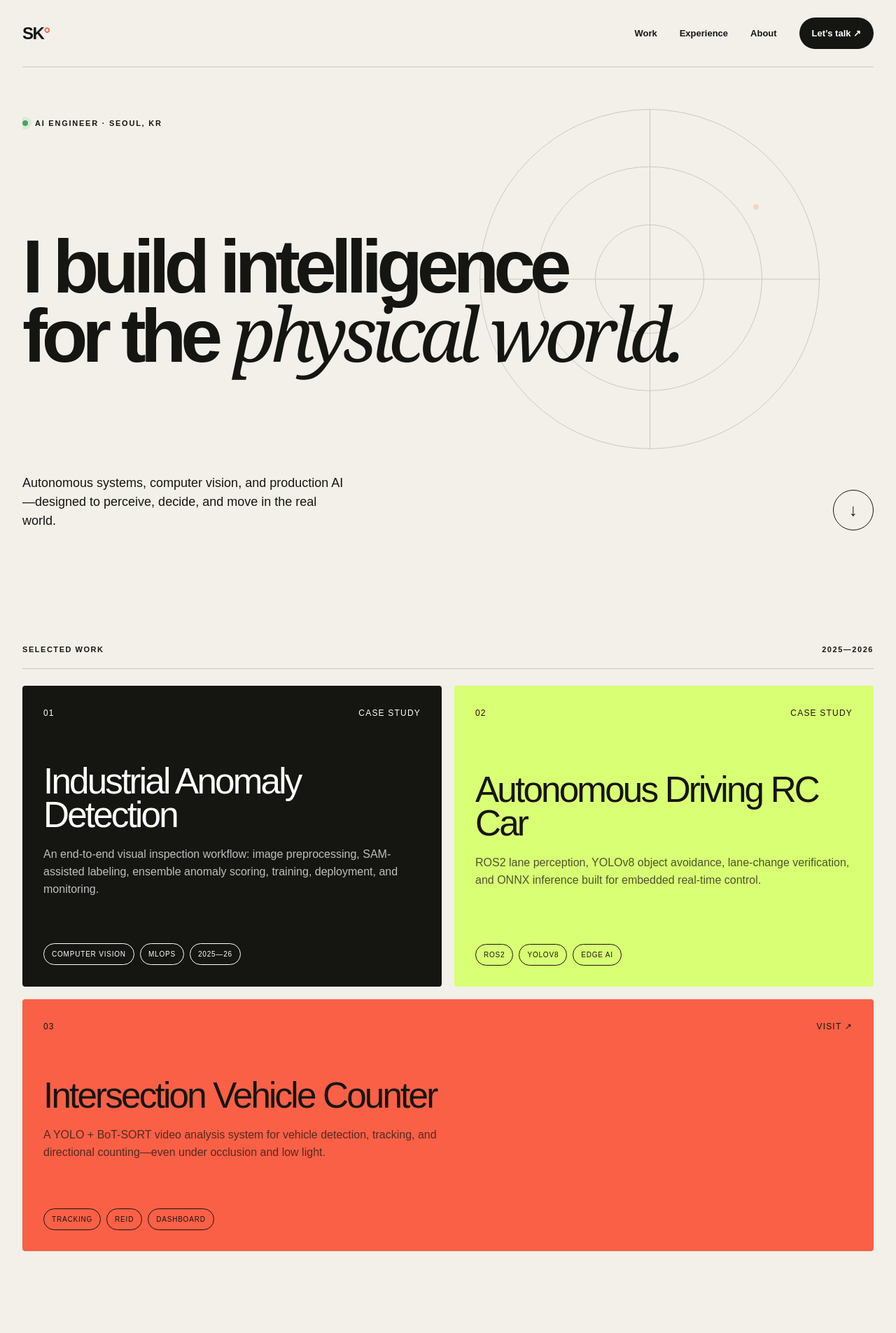
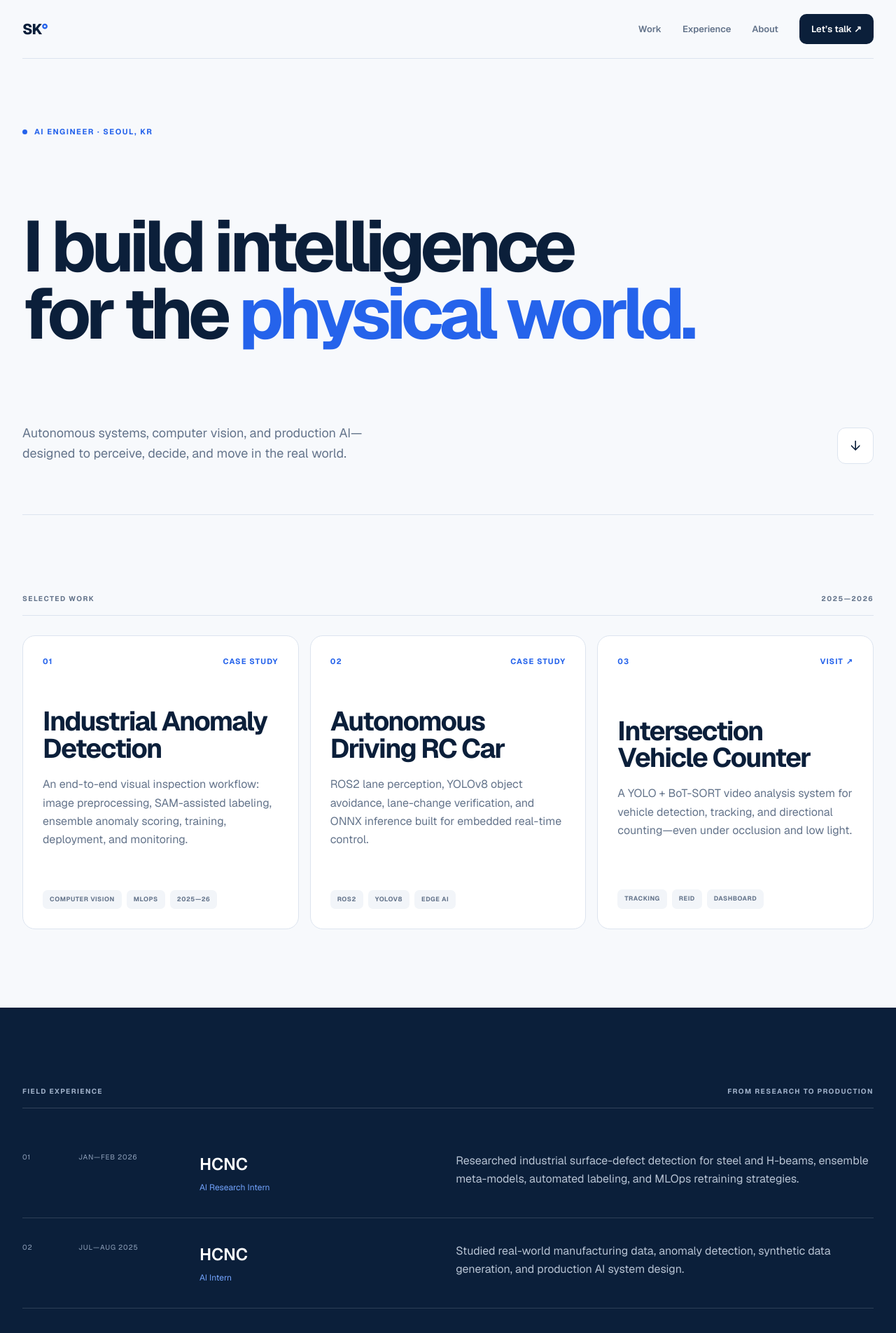
Before and after one commit to tjrud/portfolio, a Next.js app: page / in a window 1280 px wide. Shown: the top 1905 px of the page at 70% size. Built offline with nearby package versions, Linux system fonts and the light colour scheme.

Commit message:
Refine portfolio with navy and blue system

```diff
--- a/app/globals.css
+++ b/app/globals.css
@@ -1,57 +1,118 @@
 @import 'tailwindcss';
 
-:root { --ink:#151512; --paper:#f2f0e9; --lime:#c9ff3d; --coral:#fa6046; --line:rgba(21,21,18,.18); }
-* { box-sizing:border-box; }
-html { scroll-behavior:smooth; }
-body { margin:0; background:var(--paper); color:var(--ink); font-family:Arial, Helvetica, sans-serif; overflow-x:hidden; }
-a { color:inherit; text-decoration:none; }
-p { margin:0; }
-.shell { width:min(1400px, calc(100% - 64px)); margin-inline:auto; }
-.nav { height:96px; display:flex; align-items:center; justify-content:space-between; border-bottom:1px solid var(--line); position:relative; z-index:4; }
-.brand { font-size:24px; font-weight:900; letter-spacing:-.06em; }
-.brand span { color:var(--coral); }
-.nav-links { display:flex; align-items:center; gap:32px; font-size:13px; font-weight:700; }
-.nav-links>a:not(.nav-cta) { transition:opacity .2s; }.nav-links>a:not(.nav-cta):hover { opacity:.45; }
-.nav-cta { background:var(--ink); color:white; padding:13px 18px; border-radius:100px; transition:transform .2s; }.nav-cta:hover { transform:translateY(-2px); }
-.hero { min-height:calc(100vh - 96px); padding:72px 0 42px; position:relative; display:flex; flex-direction:column; justify-content:space-between; overflow:hidden; }
-.eyebrow { text-transform:uppercase; letter-spacing:.16em; font-size:11px; font-weight:800; display:flex; align-items:center; gap:10px; }
-.pulse { width:8px; height:8px; border-radius:50%; background:#41a95b; box-shadow:0 0 0 5px rgba(65,169,91,.12); }
-h1 { margin:0; font-size:clamp(56px, 8.4vw, 132px); line-height:.88; letter-spacing:-.075em; max-width:1200px; font-weight:800; position:relative; z-index:2; }
-h1 em, footer h2 em { font-family:Georgia, serif; font-weight:400; }
-.hero-bottom { display:flex; justify-content:space-between; align-items:end; position:relative; z-index:2; }
-.hero-bottom p { max-width:460px; font-size:18px; line-height:1.5; }
-.round-link { width:58px; height:58px; display:grid; place-items:center; border:1px solid var(--ink); border-radius:50%; font-size:24px; transition:.2s; }
-.round-link:hover { background:var(--lime); transform:translateY(3px); }
-.radar { position:absolute; width:min(38vw,560px); aspect-ratio:1; right:6vw; top:43%; transform:translateY(-50%); opacity:.18; }
-.radar i { position:absolute; inset:0; border:1px solid var(--ink); border-radius:50%; }.radar i:nth-child(2) { inset:17%; }.radar i:nth-child(3) { inset:34%; }
-.radar:before,.radar:after { content:''; position:absolute; background:var(--ink); left:50%; top:0; width:1px; height:100%; }.radar:after { transform:rotate(90deg); }
-.radar span { position:absolute; width:8px; height:8px; border-radius:50%; background:var(--coral); right:18%; top:28%; }
-.section-head { display:flex; justify-content:space-between; border-bottom:1px solid var(--line); padding-bottom:18px; margin-bottom:24px; text-transform:uppercase; font-size:11px; font-weight:800; letter-spacing:.14em; }
-.work { padding:120px 0; }
-.project-grid { display:grid; grid-template-columns:1fr 1fr; gap:18px; }
-.project-card { min-height:430px; padding:30px; display:flex; flex-direction:column; justify-content:space-between; border-radius:4px; transition:transform .25s, border-radius .25s; }
-.project-card:hover { transform:translateY(-6px); border-radius:16px; }
-.project-card.dark { background:var(--ink); color:white; }.project-card.lime { background:#d9ff74; }.project-card.coral { background:var(--coral); grid-column:1 / -1; min-height:360px; }
-.project-top { display:flex; justify-content:space-between; font-size:12px; text-transform:uppercase; letter-spacing:.1em; }
-.project-card h2 { max-width:780px; font-size:clamp(34px,4vw,64px); line-height:.94; letter-spacing:-.055em; margin:0 0 20px; }
-.project-card p { max-width:620px; opacity:.72; line-height:1.55; }
-.tags { display:flex; gap:8px; flex-wrap:wrap; }.tags span { border:1px solid currentColor; border-radius:100px; padding:7px 11px; font-size:10px; text-transform:uppercase; letter-spacing:.08em; }
-.experience { background:var(--ink); color:white; padding:120px 0; }.section-head.light { border-color:rgba(255,255,255,.24); }
-.timeline-row { display:grid; grid-template-columns:60px 150px 1fr 1.5fr; gap:28px; align-items:start; padding:34px 0; border-bottom:1px solid rgba(255,255,255,.16); }
-.timeline-index,.timeline-date { font-size:11px; opacity:.5; letter-spacing:.08em; }.timeline-row h3 { font-size:25px; margin:0 0 5px; }.role { color:var(--lime); font-size:13px; }.timeline-detail { opacity:.65; line-height:1.6; max-width:600px; }
-.about { padding:120px 0; }.about-grid { display:grid; grid-template-columns:1.25fr .75fr; gap:80px; }
-.about-copy { position:relative; }.big-mark { display:block; color:var(--coral); font-size:70px; line-height:1; }.about-copy h2 { font-size:clamp(44px,5.8vw,82px); line-height:.94; letter-spacing:-.06em; margin:12px 0 34px; }.about-copy>p { max-width:630px; font-size:18px; line-height:1.6; opacity:.7; }
-.contact-links { display:flex; gap:10px; margin-top:36px; }.contact-links a { border:1px solid var(--ink); border-radius:100px; padding:12px 16px; font-size:12px; font-weight:700; }.contact-links a:hover { background:var(--ink); color:white; }
-.study-stack { display:flex; flex-direction:column; gap:14px; }.study-stack article { padding:26px; border:1px solid var(--line); background:rgba(255,255,255,.35); }.study-stack article p { font-size:10px; letter-spacing:.12em; text-transform:uppercase; opacity:.55; }.study-stack h3 { font-size:22px; line-height:1.1; letter-spacing:-.03em; margin:34px 0 8px; }.study-stack span { font-size:13px; opacity:.6; }.study-stack .interest-card { background:var(--lime); border:0; }.study-stack .interest-card h3 { font-size:25px; }
-.skill-band { overflow:hidden; border-block:1px solid var(--ink); padding:22px 0; transform:rotate(-1deg) scale(1.02); background:var(--paper); }.skill-track { width:max-content; display:flex; animation:marquee 35s linear infinite; }.skill-track span { font-size:18px; font-weight:700; white-space:nowrap; margin-right:34px; }.skill-track b { color:var(--coral); margin-left:26px; } @keyframes marquee { to { transform:translateX(-50%); } }
-.recognition { padding:130px 0 120px; }.award-list article { display:grid; grid-template-columns:100px 1fr 180px; align-items:center; gap:24px; padding:27px 0; border-bottom:1px solid var(--line); }.award-list article>span { font-size:12px; opacity:.5; }.award-list h3 { margin:0; font-size:clamp(20px,2.5vw,34px); letter-spacing:-.035em; }.award-list p { text-align:right; font-size:13px; font-weight:700; }.award-note { margin-top:28px; font-family:Georgia,serif; font-style:italic; font-size:17px; opacity:.62; }
-footer { background:var(--lime); padding:100px 0 28px; }.footer-inner>div:first-child>p { font-size:12px; text-transform:uppercase; letter-spacing:.16em; font-weight:700; }.footer-inner h2 { font-size:clamp(62px,9vw,140px); line-height:.84; letter-spacing:-.07em; margin:42px 0 70px; }.footer-mail { display:inline-block; border-bottom:2px solid var(--ink); font-size:clamp(18px,2.2vw,32px); padding-bottom:8px; }.footer-bottom { margin-top:100px; padding-top:20px; border-top:1px solid var(--line); display:flex; justify-content:space-between; font-size:11px; text-transform:uppercase; letter-spacing:.1em; }
-@media (max-width:900px) { .timeline-row { grid-template-columns:40px 120px 1fr; }.timeline-detail { grid-column:3; }.about-grid { grid-template-columns:1fr; gap:56px; } }
-@media (max-width:760px) {
-  .shell { width:calc(100% - 36px); }.nav { height:76px; }.nav-links>a:not(.nav-cta) { display:none; }
-  .hero { min-height:calc(100vh - 76px); padding-top:54px; } h1 { font-size:clamp(52px,16vw,78px); }.hero-bottom p { font-size:15px; max-width:75%; }.radar { width:80vw; right:-30vw; }
-  .work,.experience,.about,.recognition { padding-block:84px; }.project-grid { grid-template-columns:1fr; }.project-card,.project-card.coral { min-height:380px; grid-column:auto; }
-  .timeline-row { grid-template-columns:35px 1fr; gap:12px 18px; }.timeline-date { grid-column:2; }.timeline-row>div,.timeline-detail { grid-column:2; }.timeline-detail { font-size:14px; }
-  .award-list article { grid-template-columns:60px 1fr; }.award-list p { grid-column:2; text-align:left; }.footer-bottom { margin-top:70px; }.footer-inner h2 { margin-bottom:48px; }
+:root {
+  --navy: #0b1f3a;
+  --blue: #2563eb;
+  --bg: #f7f9fc;
+  --surface: #ffffff;
+  --muted: #64748b;
+  --line: #dce4ef;
 }
-@media (prefers-reduced-motion:reduce) { html { scroll-behavior:auto; }.skill-track { animation:none; } * { transition:none!important; } }
+
+* { box-sizing: border-box; }
+html { scroll-behavior: smooth; }
+body { margin: 0; background: var(--bg); color: var(--navy); font-family: var(--font-geist-sans), Arial, sans-serif; overflow-x: hidden; }
+a { color: inherit; text-decoration: none; }
+p { margin: 0; }
+.shell { width: min(1240px, calc(100% - 64px)); margin-inline: auto; }
+
+.nav { height: 84px; display: flex; align-items: center; justify-content: space-between; border-bottom: 1px solid var(--line); }
+.brand { font-size: 21px; font-weight: 750; letter-spacing: -.04em; }
+.brand span { color: var(--blue); }
+.nav-links { display: flex; align-items: center; gap: 30px; font-size: 13px; font-weight: 600; }
+.nav-links > a:not(.nav-cta) { color: var(--muted); transition: color .2s; }
+.nav-links > a:not(.nav-cta):hover { color: var(--navy); }
+.nav-cta { background: var(--navy); color: white; padding: 12px 17px; border-radius: 10px; transition: background .2s; }
+.nav-cta:hover { background: var(--blue); }
+
+.hero { min-height: calc(92vh - 84px); padding: 96px 0 72px; display: flex; flex-direction: column; justify-content: space-between; border-bottom: 1px solid var(--line); }
+.eyebrow { color: var(--blue); text-transform: uppercase; letter-spacing: .14em; font-size: 11px; font-weight: 700; display: flex; align-items: center; gap: 10px; }
+.pulse { width: 7px; height: 7px; border-radius: 50%; background: var(--blue); }
+h1 { margin: 0; max-width: 1100px; font-size: clamp(58px, 8vw, 116px); line-height: .94; letter-spacing: -.065em; font-weight: 650; }
+h1 em, footer h2 em { color: var(--blue); font: inherit; font-style: normal; }
+.hero-bottom { display: flex; justify-content: space-between; align-items: end; }
+.hero-bottom p { max-width: 500px; color: var(--muted); font-size: 18px; line-height: 1.65; }
+.round-link { width: 52px; height: 52px; display: grid; place-items: center; border: 1px solid var(--line); background: var(--surface); border-radius: 12px; font-size: 20px; transition: border-color .2s, color .2s; }
+.round-link:hover { border-color: var(--blue); color: var(--blue); }
+
+.section-head { display: flex; justify-content: space-between; border-bottom: 1px solid var(--line); padding-bottom: 16px; margin-bottom: 28px; color: var(--muted); text-transform: uppercase; font-size: 10px; font-weight: 700; letter-spacing: .14em; }
+.work { padding: 112px 0; }
+.project-grid { display: grid; grid-template-columns: repeat(3, 1fr); gap: 16px; }
+.project-card { min-height: 420px; padding: 28px; display: flex; flex-direction: column; justify-content: space-between; background: var(--surface); border: 1px solid var(--line); border-radius: 18px; transition: transform .2s, border-color .2s, box-shadow .2s; }
+.project-card:hover { transform: translateY(-4px); border-color: #b8cae3; box-shadow: 0 18px 48px rgba(11,31,58,.08); }
+.project-top { display: flex; justify-content: space-between; color: var(--blue); font-size: 11px; font-weight: 700; text-transform: uppercase; letter-spacing: .1em; }
+.project-card h2 { max-width: 620px; font-size: clamp(30px, 3vw, 45px); line-height: 1; letter-spacing: -.045em; font-weight: 620; margin: 0 0 20px; }
+.project-card p { color: var(--muted); line-height: 1.65; }
+.tags { display: flex; gap: 7px; flex-wrap: wrap; }
+.tags span { color: var(--muted); background: #f2f5f9; border-radius: 7px; padding: 7px 10px; font-size: 9px; font-weight: 650; text-transform: uppercase; letter-spacing: .06em; }
+
+.experience { background: var(--navy); color: white; padding: 112px 0; }
+.section-head.light { color: #9fb0c8; border-color: rgba(255,255,255,.16); }
+.timeline-row { display: grid; grid-template-columns: 52px 145px .85fr 1.5fr; gap: 28px; align-items: start; padding: 34px 0; border-bottom: 1px solid rgba(255,255,255,.14); }
+.timeline-index, .timeline-date { color: #91a3bc; font-size: 10px; letter-spacing: .08em; }
+.timeline-row h3 { font-size: 24px; font-weight: 600; margin: 0 0 6px; }
+.role { color: #74a5ff; font-size: 12px; }
+.timeline-detail { color: #b7c3d3; line-height: 1.65; max-width: 600px; }
+
+.about { padding: 112px 0; }
+.about-grid { display: grid; grid-template-columns: 1.2fr .8fr; gap: 72px; }
+.about-copy h2 { max-width: 760px; font-size: clamp(42px, 5vw, 72px); line-height: 1; letter-spacing: -.055em; font-weight: 620; margin: 0 0 32px; }
+.about-copy > p { max-width: 620px; color: var(--muted); font-size: 17px; line-height: 1.7; }
+.contact-links { display: flex; gap: 10px; margin-top: 34px; }
+.contact-links a { border: 1px solid var(--line); background: var(--surface); border-radius: 9px; padding: 11px 15px; font-size: 12px; font-weight: 650; }
+.contact-links a:hover { border-color: var(--blue); color: var(--blue); }
+.study-stack { display: flex; flex-direction: column; gap: 12px; }
+.study-stack article { padding: 25px; border: 1px solid var(--line); border-radius: 14px; background: var(--surface); }
+.study-stack article p { color: var(--muted); font-size: 9px; letter-spacing: .12em; text-transform: uppercase; }
+.study-stack h3 { font-size: 20px; line-height: 1.2; letter-spacing: -.025em; font-weight: 600; margin: 30px 0 8px; }
+.study-stack span { color: var(--muted); font-size: 12px; }
+.study-stack .interest-card { background: #eef4ff; border-color: #cbdcff; }
+.study-stack .interest-card p { color: var(--blue); }
+
+.skills { padding: 0 0 112px; }
+.skill-list { display: flex; flex-wrap: wrap; gap: 10px; }
+.skill-list span { padding: 13px 17px; background: var(--surface); border: 1px solid var(--line); border-radius: 10px; color: var(--muted); font-size: 13px; font-weight: 600; }
+
+.recognition { padding: 0 0 112px; }
+.award-list article { display: grid; grid-template-columns: 90px 1fr 180px; align-items: center; gap: 24px; padding: 25px 0; border-bottom: 1px solid var(--line); }
+.award-list article > span { color: var(--blue); font-size: 11px; font-weight: 700; }
+.award-list h3 { margin: 0; font-size: clamp(19px, 2vw, 29px); letter-spacing: -.03em; font-weight: 600; }
+.award-list p { color: var(--muted); text-align: right; font-size: 12px; font-weight: 650; }
+.award-note { margin-top: 26px; color: var(--muted); font-size: 14px; }
+
+footer { background: var(--navy); color: white; padding: 96px 0 28px; }
+.footer-inner > div:first-child > p { color: #9fb0c8; font-size: 10px; text-transform: uppercase; letter-spacing: .16em; font-weight: 700; }
+.footer-inner h2 { font-size: clamp(60px, 8vw, 116px); line-height: .9; letter-spacing: -.06em; font-weight: 600; margin: 40px 0 64px; }
+.footer-mail { display: inline-block; color: #8fb6ff; border-bottom: 1px solid #8fb6ff; font-size: clamp(18px, 2vw, 28px); padding-bottom: 7px; }
+.footer-bottom { margin-top: 88px; padding-top: 18px; border-top: 1px solid rgba(255,255,255,.16); display: flex; justify-content: space-between; color: #8fa0b7; font-size: 10px; text-transform: uppercase; letter-spacing: .1em; }
+
+@media (max-width: 980px) {
+  .project-grid { grid-template-columns: 1fr; }
+  .project-card { min-height: 350px; }
+  .timeline-row { grid-template-columns: 38px 130px 1fr; }
+  .timeline-detail { grid-column: 3; }
+  .about-grid { grid-template-columns: 1fr; gap: 52px; }
+}
+
+@media (max-width: 760px) {
+  .shell { width: calc(100% - 36px); }
+  .nav { height: 72px; }
+  .nav-links > a:not(.nav-cta) { display: none; }
+  .hero { min-height: calc(88vh - 72px); padding: 68px 0 48px; }
+  h1 { font-size: clamp(52px, 15vw, 76px); }
+  .hero-bottom p { max-width: 78%; font-size: 15px; }
+  .work, .experience, .about { padding-block: 76px; }
+  .skills, .recognition { padding-bottom: 76px; }
+  .project-card { min-height: 330px; padding: 24px; }
+  .timeline-row { grid-template-columns: 30px 1fr; gap: 10px 16px; }
+  .timeline-date, .timeline-row > div, .timeline-detail { grid-column: 2; }
+  .timeline-detail { font-size: 14px; }
+  .award-list article { grid-template-columns: 52px 1fr; }
+  .award-list p { grid-column: 2; text-align: left; }
+  .footer-bottom { margin-top: 64px; }
+}
+
+@media (prefers-reduced-motion: reduce) {
+  html { scroll-behavior: auto; }
+  * { transition: none !important; }
+}
--- a/app/page.tsx
+++ b/app/page.tsx
@@ -4,21 +4,18 @@ const projects = [
     title: 'Industrial Anomaly Detection',
     description: 'An end-to-end visual inspection workflow: image preprocessing, SAM-assisted labeling, ensemble anomaly scoring, training, deployment, and monitoring.',
     tags: ['Computer Vision', 'MLOps', '2025—26'],
-    className: 'dark',
   },
   {
     number: '02',
     title: 'Autonomous Driving RC Car',
     description: 'ROS2 lane perception, YOLOv8 object avoidance, lane-change verification, and ONNX inference built for embedded real-time control.',
     tags: ['ROS2', 'YOLOv8', 'Edge AI'],
-    className: 'lime',
   },
   {
     number: '03',
     title: 'Intersection Vehicle Counter',
     description: 'A YOLO + BoT-SORT video analysis system for vehicle detection, tracking, and directional counting—even under occlusion and low light.',
     tags: ['Tracking', 'ReID', 'Dashboard'],
-    className: 'coral',
     href: 'https://intersection-vehicle-counter-dashbo.vercel.app/',
   },
 ];
@@ -65,7 +62,6 @@ export default function Home() {
           <p>Autonomous systems, computer vision, and production AI—designed to perceive, decide, and move in the real world.</p>
           <a href="#work" className="round-link" aria-label="View selected work">↓</a>
         </div>
-        <div className="radar" aria-hidden="true"><i /><i /><i /><span /></div>
       </section>
 
       <section className="work shell" id="work">
@@ -74,7 +70,7 @@ export default function Home() {
           {projects.map((project) => {
             const Card = project.href ? 'a' : 'article';
             return (
-              <Card className={`project-card ${project.className}`} key={project.number} {...(project.href ? { href: project.href, target: '_blank', rel: 'noreferrer' } : {})}>
+              <Card className="project-card" key={project.number} {...(project.href ? { href: project.href, target: '_blank', rel: 'noreferrer' } : {})}>
                 <div className="project-top"><span>{project.number}</span><span>{project.href ? 'Visit ↗' : 'Case study'}</span></div>
                 <div><h2>{project.title}</h2><p>{project.description}</p></div>
                 <div className="tags">{project.tags.map(tag => <span key={tag}>{tag}</span>)}</div>
@@ -104,7 +100,6 @@ export default function Home() {
         <div className="section-head"><p>Profile</p><p>Curious by design</p></div>
         <div className="about-grid">
           <div className="about-copy">
-            <span className="big-mark">*</span>
             <h2>Engineering AI that holds up outside the lab.</h2>
             <p>I’m SeoKyoung Kim, an AI student and engineer focused on autonomy, perception, and deployable ML systems. I like the point where research meets noisy sensors, limited compute, and real users.</p>
             <div className="contact-links"><a href="mailto:sk0829@hanyang.ac.kr">Email ↗</a><a href="https://github.com/tjrud" target="_blank" rel="noreferrer">GitHub ↗</a></div>
@@ -117,8 +112,9 @@ export default function Home() {
         </div>
       </section>
 
-      <section className="skill-band" aria-label="Technical skills">
-        <div className="skill-track">{[...skills, ...skills].map((skill, i) => <span key={`${skill}-${i}`}>{skill} <b>✳</b></span>)}</div>
+      <section className="skills shell" aria-label="Technical skills">
+        <div className="section-head"><p>Toolbox</p><p>Core technologies</p></div>
+        <div className="skill-list">{skills.map(skill => <span key={skill}>{skill}</span>)}</div>
       </section>
 
       <section className="recognition shell">
```
Also changed, not shown: public/og.png.
